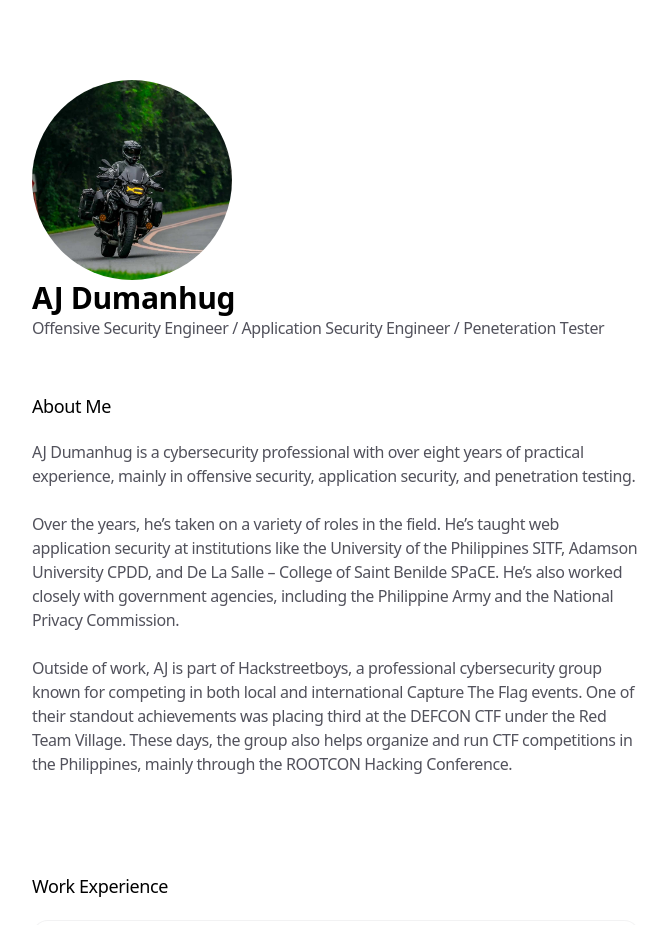
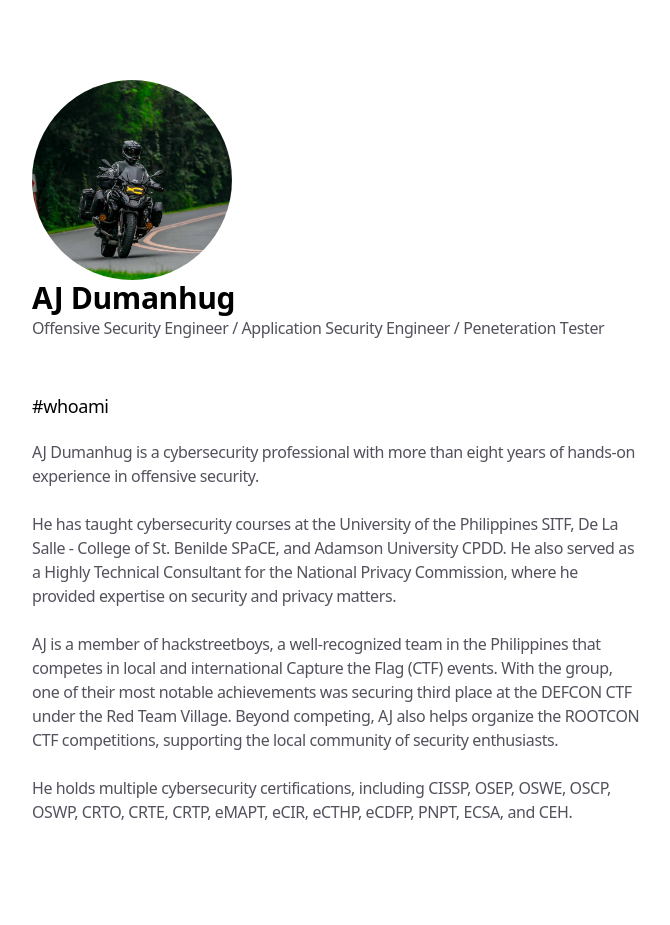
Before and after one commit to ajdumanhug/ajdumanhug.github.io, a Next.js app: page / in a window 1280 px wide. Shown: the top 925 px of the page, without its empty margins (304-974 px from the left). Built offline with nearby package versions, Linux system fonts and the light colour scheme.

Commit message:
Modify bio

```diff
--- a/app/page.tsx
+++ b/app/page.tsx
@@ -135,18 +135,22 @@ export default function Personal() {
         variants={VARIANTS_SECTION}
         transition={TRANSITION_SECTION}
       >
-        <h3 className="mb-5 text-lg font-medium">About Me</h3>
+        <h3 className="mb-5 text-lg font-medium">#whoami</h3>
         <div className="flex-1">
           <p className="text-zinc-600 dark:text-zinc-400">
-          AJ Dumanhug is a cybersecurity professional with over eight years of practical experience, mainly in offensive security, application security, and penetration testing.
+          AJ Dumanhug is a cybersecurity professional with more than eight years of hands-on experience in offensive security.
           </p>
           <br></br>
           <p className="text-zinc-600 dark:text-zinc-400">
-          Over the years, he’s taken on a variety of roles in the field. He’s taught web application security at institutions like the University of the Philippines SITF, Adamson University CPDD, and De La Salle – College of Saint Benilde SPaCE. He’s also worked closely with government agencies, including the Philippine Army and the National Privacy Commission.
+          He has taught cybersecurity courses at the University of the Philippines SITF, De La Salle - College of St. Benilde SPaCE, and Adamson University CPDD. He also served as a Highly Technical Consultant for the National Privacy Commission, where he provided expertise on security and privacy matters.
           </p>
           <br></br>
           <p className="text-zinc-600 dark:text-zinc-400">
-          Outside of work, AJ is part of Hackstreetboys, a professional cybersecurity group known for competing in both local and international Capture The Flag events. One of their standout achievements was placing third at the DEFCON CTF under the Red Team Village. These days, the group also helps organize and run CTF competitions in the Philippines, mainly through the ROOTCON Hacking Conference.
+          AJ is a member of hackstreetboys, a well-recognized team in the Philippines that competes in local and international Capture the Flag (CTF) events. With the group, one of their most notable achievements was securing third place at the DEFCON CTF under the Red Team Village. Beyond competing, AJ also helps organize the ROOTCON CTF competitions, supporting the local community of security enthusiasts.
+          </p>
+          <br></br>
+          <p className="text-zinc-600 dark:text-zinc-400">
+          He holds multiple cybersecurity certifications, including CISSP, OSEP, OSWE, OSCP, OSWP, CRTO, CRTE, CRTP, eMAPT, eCIR, eCTHP, eCDFP, PNPT, ECSA, and CEH.
           </p>
         </div>
       </motion.section>
```
